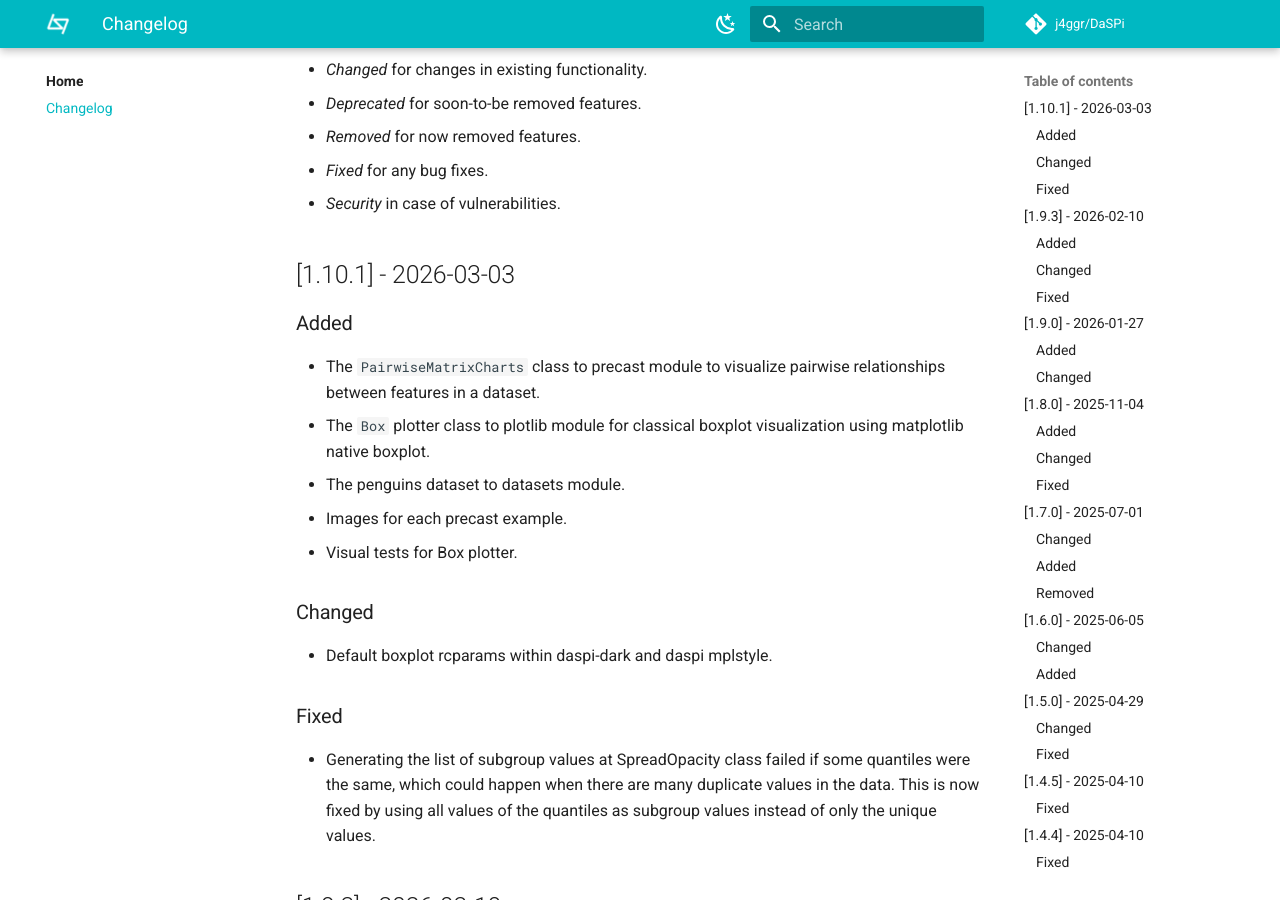
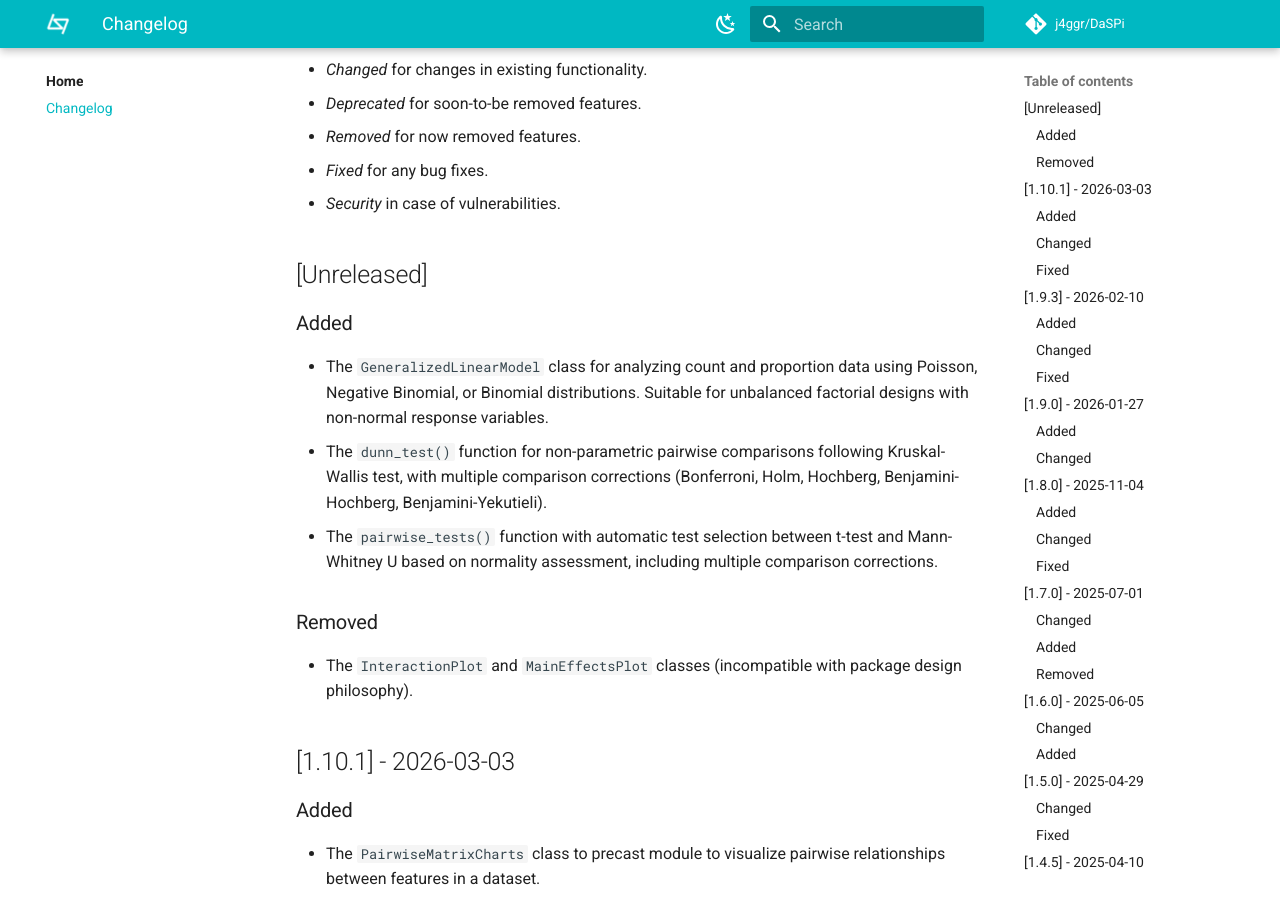
Before and after one commit to j4ggr/DaSPi, an MkDocs documentation site: the page built from docs/CHANGELOG.md, in a window 1280 px wide and 900 px high, scrolled down 329 px. Built offline with MkDocs 1.6.1 and Material for MkDocs 9.7.7, drawn with Linux system fonts in a browser that asks for light colours; comment, search, counter and statistics services are not loaded.

Commit message:
docs: Add documentation for count data analysis features
- Add GeneralizedLinearModel to ANOVA module reference
- Document dunn_test and pairwise_tests in statistics/hypothesis
- Update CHANGELOG.md with unreleased features:
  - GeneralizedLinearModel for count/proportion data
  - dunn_test for non-parametric pairwise comparisons
  - pairwise_tests with automatic test selection
  - Removal of InteractionPlot and MainEffectsPlot

```diff
--- a/docs/CHANGELOG.md
+++ b/docs/CHANGELOG.md
@@ -13,6 +13,18 @@ __Types of changes__:
 - _Removed_ for now removed features.
 - _Fixed_ for any bug fixes.
 - _Security_ in case of vulnerabilities.
+
+## [Unreleased]
+
+### Added
+
+- The `GeneralizedLinearModel` class for analyzing count and proportion data using Poisson, Negative Binomial, or Binomial distributions. Suitable for unbalanced factorial designs with non-normal response variables.
+- The `dunn_test()` function for non-parametric pairwise comparisons following Kruskal-Wallis test, with multiple comparison corrections (Bonferroni, Holm, Hochberg, Benjamini-Hochberg, Benjamini-Yekutieli).
+- The `pairwise_tests()` function with automatic test selection between t-test and Mann-Whitney U based on normality assessment, including multiple comparison corrections.
+
+### Removed
+
+- The `InteractionPlot` and `MainEffectsPlot` classes (incompatible with package design philosophy).
 
 ## [1.10.1] - 2026-03-03
 
```
Also changed, not shown: docs/anova/index.md (+1 -1 lines), docs/anova/linear-model.md (+4 -0 lines), docs/statistics/hypothesis/index.md (+2 -0 lines).
